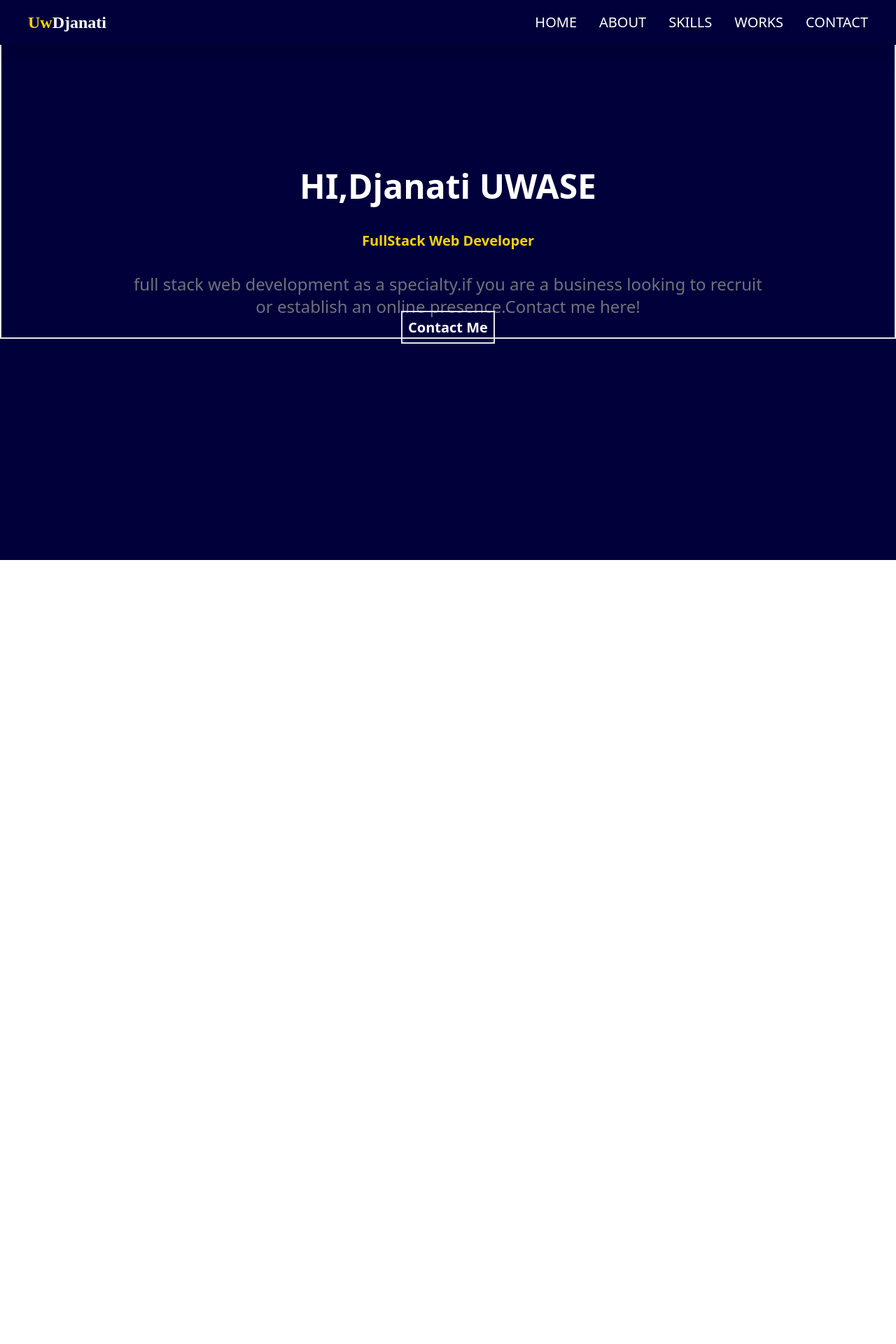
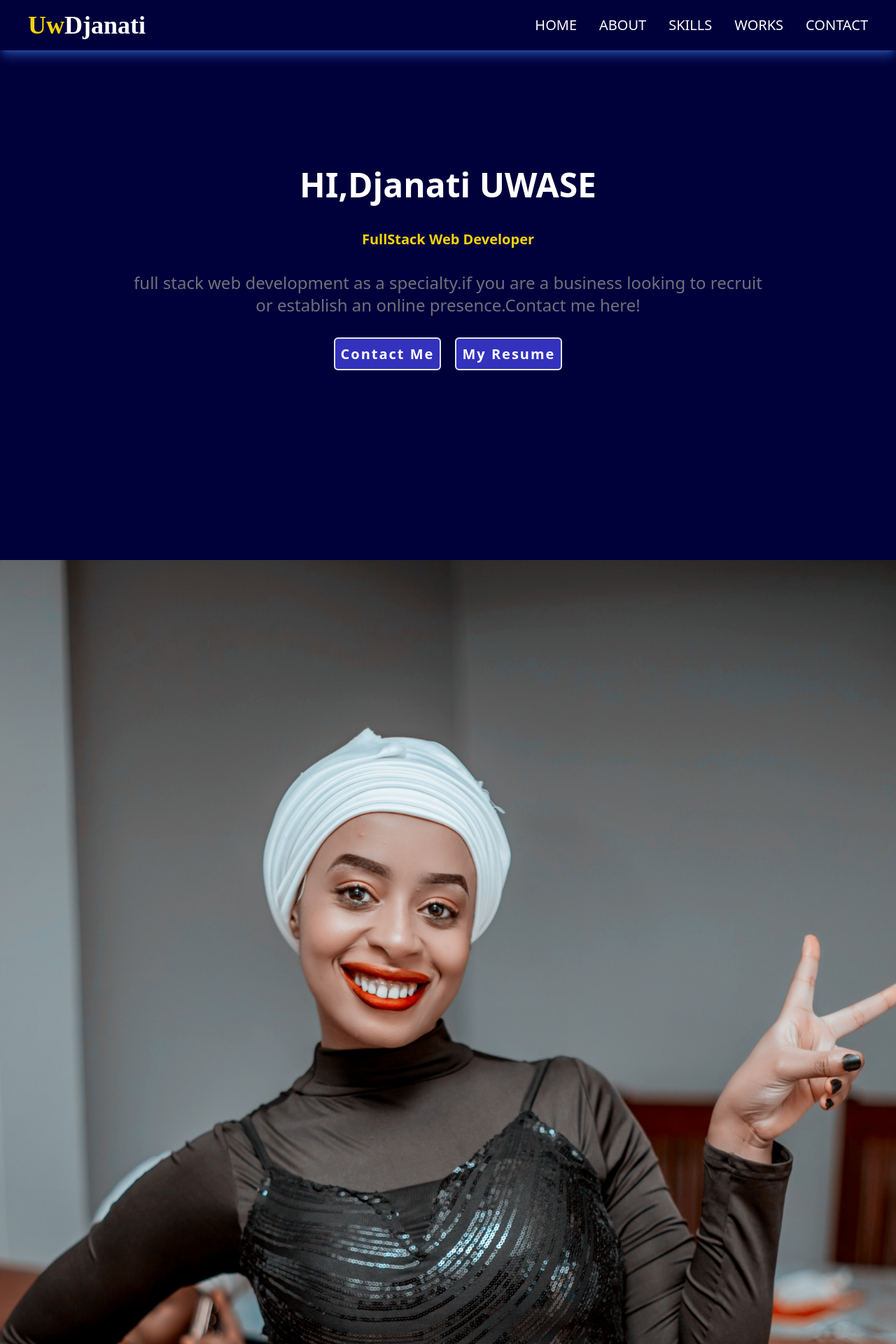
Before and after one commit to uwdjany/Personal-website-portfolio, a React (Create React App) app: page / in a window 1280 px wide. Shown: the top 1920 px of the page at 70% size. Before the commit the page ends 800 px from the top, so only its background shows below. Built offline with nearby package versions, Linux system fonts and the light colour scheme.

Commit message:
some changes added

```diff
--- a/src/App.js
+++ b/src/App.js
@@ -2,6 +2,7 @@ import logo from './logo.svg';
 import './App.css';
 import Nav from './component/navBar';
 import Home from './view/home';
+import AboutPage from './view/aboutMe';
 
 function App() {
   return (
@@ -11,6 +12,10 @@ function App() {
     <div className=''>
     <Home/>
     </div>
+    <div>
+    <AboutPage/>
+
+    </div>
     </>
   );
 }
--- a/src/component/buttonComponent.js
+++ b/src/component/buttonComponent.js
@@ -5,7 +5,7 @@ const Button = (props) => {
     <div className=''>
 
 
-    <a href="/" className='border-2 p-2 mt-4 text-xl font-bold text-white'>
+    <a href="/" className='border-2 p-2 mt-4 text-xl font-bold text-white rounded-md tracking-[2px] shadow-third bg-third'>
     {props.children}
     </a>
     </div>
--- a/src/component/navBar.js
+++ b/src/component/navBar.js
@@ -11,15 +11,15 @@ const Nav = () => {
     const [open , setOpen]  = useState(false)
   return (
 
-    <div className='shadow-xl w-full fixed  top-0 left-0'>
-    <div className="md:flex items-center justify-between bg-secondary py-4 md:px-10 px-7">
+    <div className='shadow-lg shadow-blue-500/50 w-full fixed top-0 left-0'>
+    <div className="md:flex items-center  justify-between bg-secondary py-4 md:px-10 px-7">
     <div className='font-bold text-2xl cursor-pointer flex items-center font-[Poppins] text-gray-800  '>
     <span className='text-4xl'>
-
+    <span className='text-primary'>Uw</span>
+    <span className='text-white' >Djanati</span>
     </span>
 
-    <span className='text-primary'>Uw</span>
-    <span className='text-white' >Djanati</span>
+
     </div>
 
     <div onClick={()=>setOpen(!open)}
@@ -29,7 +29,7 @@ const Nav = () => {
     <ul className={`md:flex md:items-center md:pb-0 pb-12 uppercase absolute md:static bg-secondary md:z-auto z-[-1] left-0 w-full md:w-auto md:pl-0 pl-9 transition-all duration-500 ease-in ${open ? 'top-20' :'top-[-490px]'}`  }>
   {
        Links.map((link)=>(
-        <li key={link.name} className='md:ml-8 text-xl  md:my-0 my-7'>
+        <li key={link.name} className='md:ml-8 text-xl  md:my-0 my-7 hover-primary'>
         <a href={link.link} className="hover:text-brightRed duration-500 text-white">{link.name}</a>
         </li>
 
--- /dev/null
+++ b/src/view/aboutMe.js
@@ -0,0 +1,15 @@
+import React from 'react'
+import img from "../assets/image/myImg.png"
+import photo from "../assets/image/image.jpeg"
+const AboutPage = () => {
+  return (
+    <div className='h-screen bg-pageColor'>
+    <div>
+    <img src={photo} alt="" className='object-cover w-50 h-50' />
+    </div>
+
+    </div>
+  )
+}
+
+export default AboutPage
--- a/src/view/home.js
+++ b/src/view/home.js
@@ -14,7 +14,7 @@ const Home = () => {
 
 
 
-    <div className='border-2 text-center pt-60'>
+    <div className=' text-center pt-60'>
     {myIntro.map((data)=>(
       <div className=''>
 <div className='pb-30'>
@@ -32,8 +32,11 @@ const Home = () => {
 
 
     ))}
+    <div className='flex items-center justify-center mt-10 space-x-5'>
+    <Button>Contact Me</Button>
+    <Button>My Resume</Button>
+    </div>
 
-    <Button>Contact Me</Button>
     </div>
 
     </section>
--- a/tailwind.config.js
+++ b/tailwind.config.js
@@ -44,7 +44,8 @@ module.exports = {
       rose: colors.rose,
       primary:"#f5d20b",
       secondary:"#00003b",
-      third: "#3232bd"
+      third: "#3232bd",
+      pageColor:"#00008B"
     }),
     columns: {
       auto: 'auto',
```
Also changed, not shown: src/assets/image/image.jpeg (added), src/assets/image/myImg.png (added).
